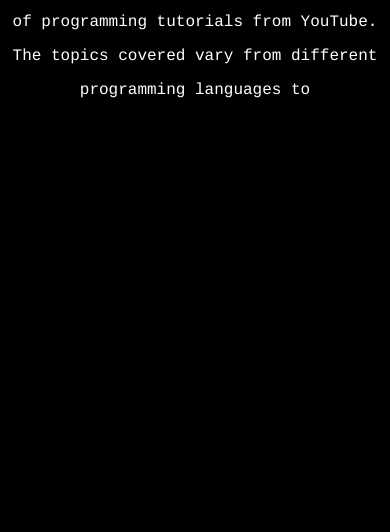
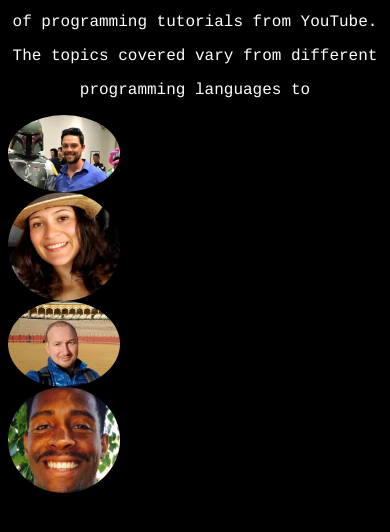
Before and after one commit to RK-CH-KA-NA/client, a plain HTML site: page about.html in a window 390 px wide. Shown: the part 186-718 px from the top of the page. Drawn offline with Linux system fonts and the light colour scheme.

Commit message:
Added more css, mobile first view and about page

```diff
--- a/about.html
+++ b/about.html
@@ -29,8 +29,13 @@
   <p>of programming tutorials from YouTube.</p>
   <p>The topics covered vary from different</p>
   <p>programming languages to </p>
+</div>
 
-</div>
+<img src="imgs/nate.jpg">
+<img src="imgs/karina.jpg">
+<img src="imgs/roman.jpg">
+<img src="imgs/chris.jpg">
+
 
     </main>
 
--- a/styles/layout.css
+++ b/styles/layout.css
@@ -1,3 +1,5 @@
+/* Mobile first */
+
 nav li {
   display: inline-block;
   margin-right: 1em;
@@ -19,6 +21,14 @@ nav ul{
   text-align: center;
   font-size: 1em;
   margin-top: 5%;
+
+}
+
+img{
+  width: 30%;
+  border-radius: 50%;
+  display: block;
+
 
 }
 
```
Also changed, not shown: imgs/chris.jpg (added), imgs/karina.jpg (added), imgs/nate.jpg (added), imgs/roman.jpg (added), styles/base.css (line endings or trailing spaces).
